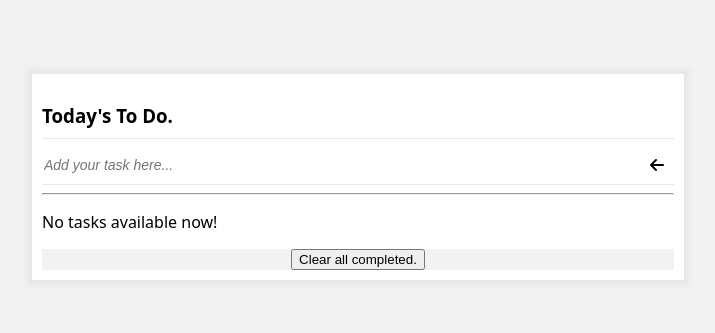
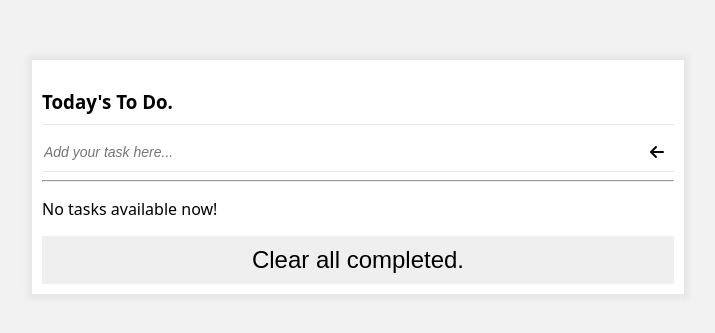
Before and after one commit to inspecta/todo-list-webpack, a website built with webpack: page src/index.html in a window 1280 px wide. Shown: the part 231-564 px from the top of the page, without its empty margins (282-997 px from the left). Built offline with nearby package versions, Linux system fonts and the light colour scheme.

Commit message:
Update styles

```diff
--- a/src/style.css
+++ b/src/style.css
@@ -57,6 +57,10 @@ h3 {
   cursor: auto;
 }
 
+.completed {
+  text-decoration: line-through;
+}
+
 .tasks-list {
   list-style: none;
   padding-left: 10px;
@@ -91,6 +95,11 @@ h3 {
   align-items: center;
 }
 
-.footer > p {
-  margin-top: 10px;
+#clear-tasks {
+  border: 0;
+  outline: 0;
+  cursor: pointer;
+  width: 100%;
+  height: 2em;
+  font-size: 1.5em;
 }
```
